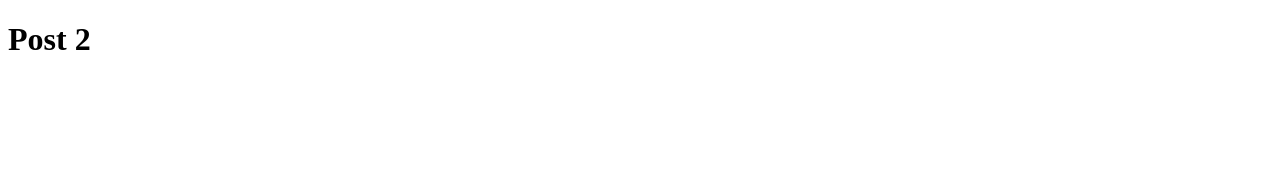
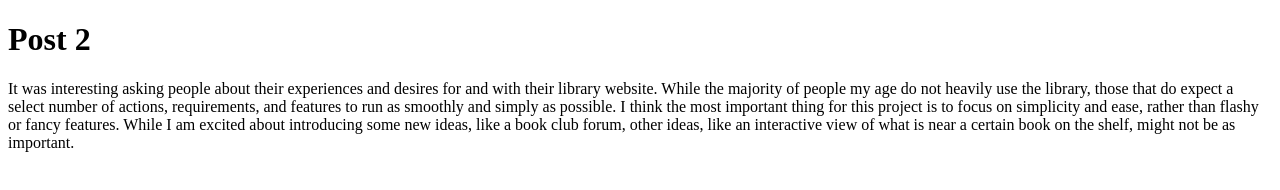
Before and after one commit to lizzietonkin/lizzietonkin.github.io, a plain HTML site: page blog-2.html in a window 1280 px wide. Drawn offline with Linux system fonts and the light colour scheme.

Commit message:
Add blog-2 post content

```diff
--- a/blog-2.html
+++ b/blog-2.html
@@ -6,6 +6,9 @@
 
 	<body>
 		<h1>Post 2</h1>
+		<p>It was interesting asking people about their experiences and desires for and with their library website. While the majority of people my age do not heavily use the library, those that do expect a select number of actions, requirements, and features to run as smoothly and simply as possible. I think the most important thing for this project is to focus on simplicity and ease, rather than flashy or fancy features. While I am excited about introducing some new ideas, like a book club forum, other ideas, like an interactive view of what is near a certain book on the shelf, might not be as important.
+
+		</p>
 	</body>
 
 
```
